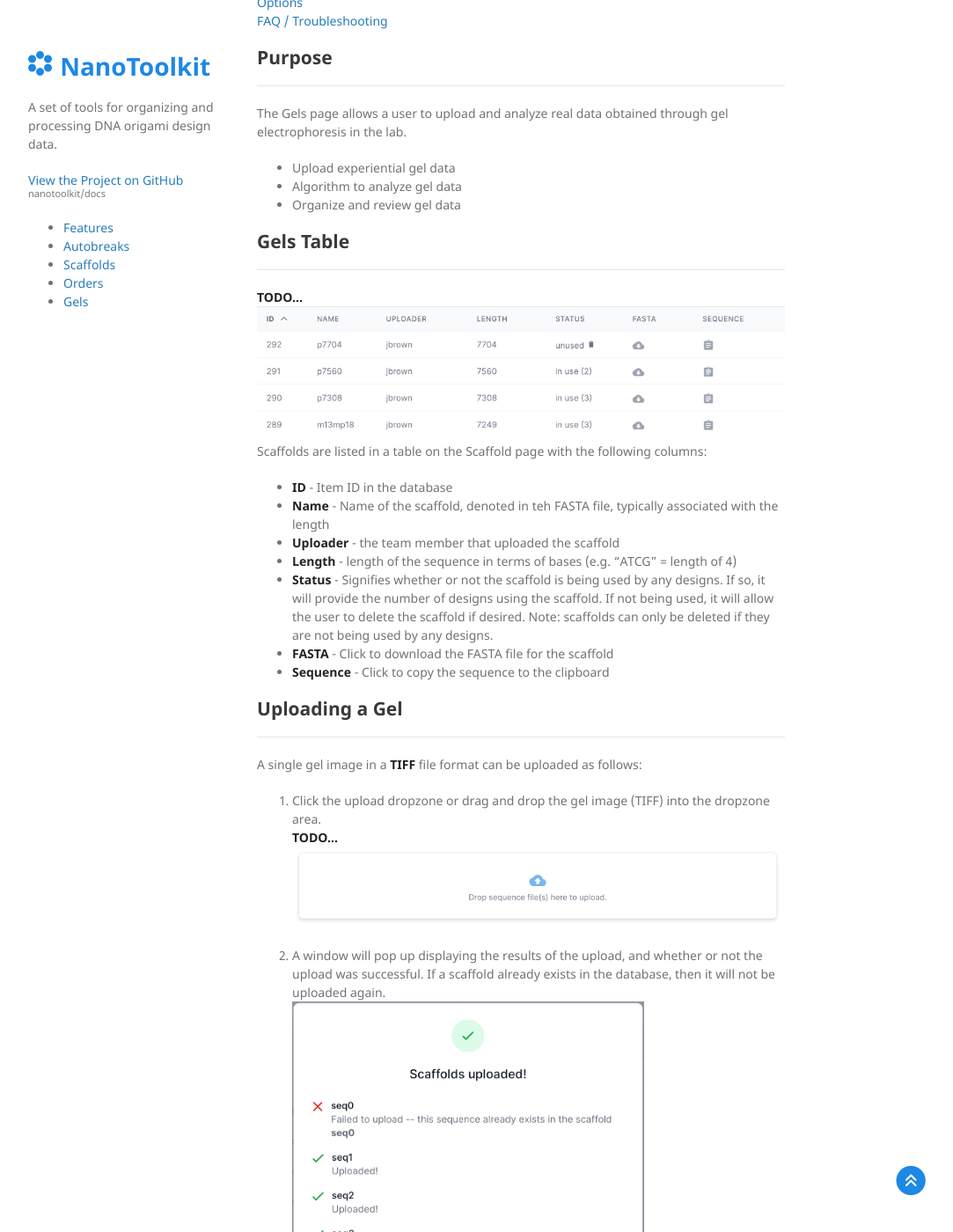
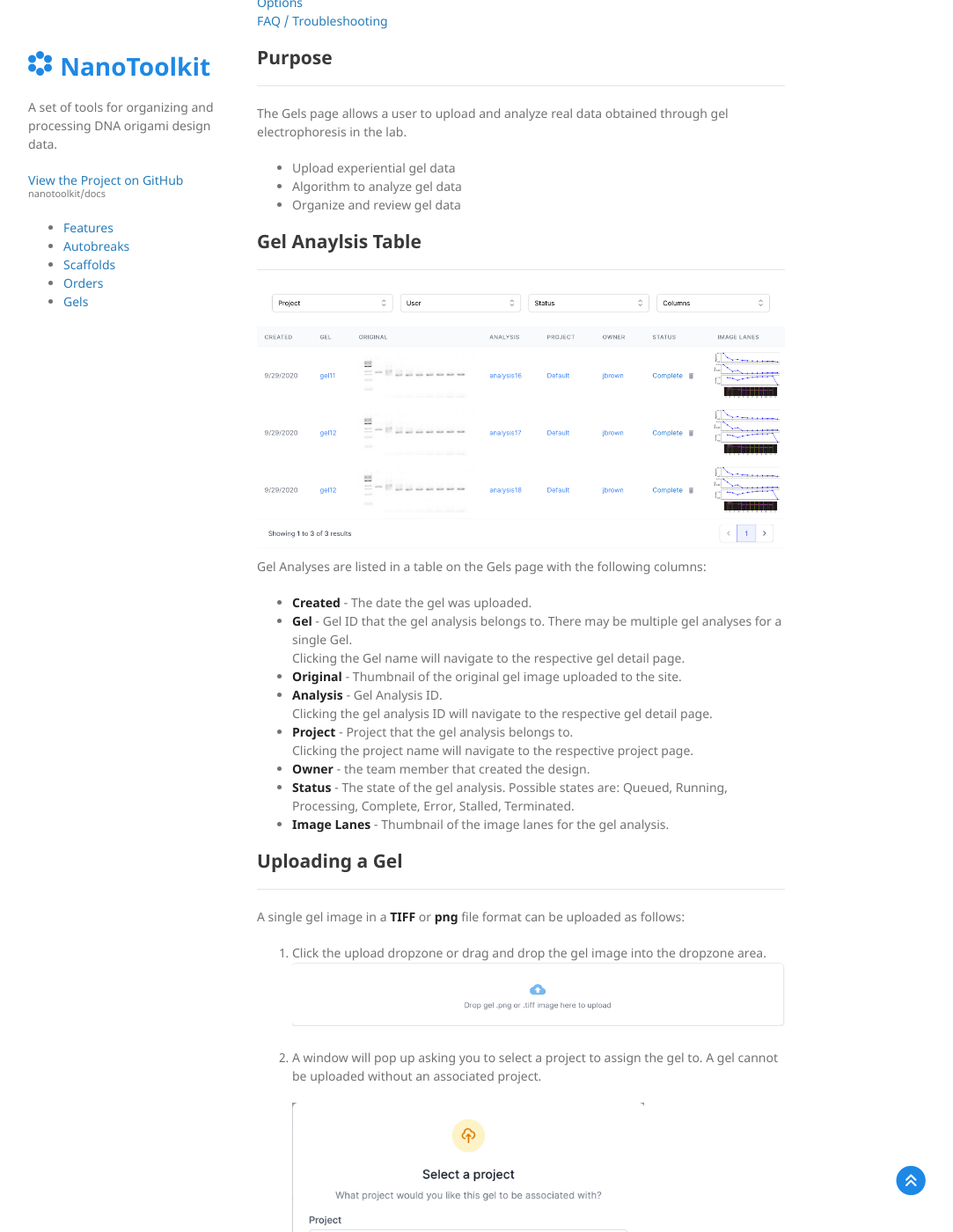
Before and after one commit to nanotoolkit/docs, a Jekyll site: the page built from pages/gels.md, in a window 1280 px wide and 1400 px high, scrolled down 203 px. Shown: the whole window at 88% size, without its empty margins (178-1261 px from the left). Built offline with Jekyll 4.4.1, drawn with Linux system fonts in a browser that asks for light colours; our own code applies the rules of GitHub Pages for plain Markdown files; some of the changed text lies outside the part shown.

Commit message:
Update gels

```diff
--- a/pages/gels.md
+++ b/pages/gels.md
@@ -1,7 +1,7 @@
 # Gels [TODO]
 
 [Purpose](#purpose)
-[Gels Table](#gels-table)
+[Gel Analysis Table](#gel-anaylsis-table)
 [Uploading a Gel](#uploading-a-gel)
 [Gel Analysis](#gel-analysis)
 [Options](#options)
@@ -17,36 +17,39 @@ gel electrophoresis in the lab.
 * Organize and review gel data
 
 
-## Gels Table
+## Gel Anaylsis Table
 ---
+![](../assets/img/gels-table.png)
+<br>
+Gel Analyses are listed in a table on the Gels page with the following columns:
 
-<span style="color: red;">**TODO...**</span>
-![](../assets/img/scaffold-table.png)
-<br>
-Scaffolds are listed in a table on the Scaffold page with the following columns:
-
-* **ID** - Item ID in the database
-* **Name** - Name of the scaffold, denoted in teh FASTA file, typically associated with the length
-* **Uploader** - the team member that uploaded the scaffold
-* **Length** - length of the sequence in terms of bases (e.g. "ATCG" = length of 4)
-* **Status** - Signifies whether or not the scaffold is being used by any designs. If so, it will provide
-  the number of designs using the scaffold. If not being used, it will allow the user to delete the scaffold
-  if desired. Note: scaffolds can only be deleted if they are not being used by any designs.
-* **FASTA** - Click to download the FASTA file for the scaffold
-* **Sequence** - Click to copy the sequence to the clipboard
+* **Created** - The date the gel was uploaded.
+* **Gel** - Gel ID that the gel analysis belongs to. There may be multiple gel analyses for a single Gel.
+Clicking the Gel name will navigate to the respective gel detail page.
+* **Original** - Thumbnail of the original gel image uploaded to the site.
+* **Analysis** - Gel Analysis ID.
+  Clicking the gel analysis ID will navigate to the respective gel detail page.
+* **Project** - Project that the gel analysis belongs to.
+  Clicking the project name will navigate to the respective project page.
+* **Owner** - the team member that created the design.
+* **Status** - The state of the gel analysis.
+Possible states are: Queued, Running, Processing, Complete, Error, Stalled, Terminated.
+* **Image Lanes** - Thumbnail of the image lanes for the gel analysis.
 
 ## Uploading a Gel
 ---
-A single gel image in a **TIFF** file format can be uploaded as follows:
+A single gel image in a **TIFF** or **png** file format can be uploaded as follows:
 
-1. Click the upload dropzone or drag and drop the gel image (TIFF) into the dropzone area.
-<span style="color: red;">**TODO...**</span>
-   ![](../assets/img/scaffold-dropzone.png)
+1. Click the upload dropzone or drag and drop the gel image into the dropzone area.
+   ![](../assets/img/gels-dropzone-with-tiff.png)
 
-2. A window will pop up displaying the results of the upload, and whether or not
-   the upload was successful. If a scaffold already exists in the database, then it will not be uploaded
-   again.
-   <img src="../assets/img/scaffold-upload-confirmation-alt.png" alt="drawing" width="400"/>
+2. A window will pop up asking you to select a project to assign the gel to. A gel cannot be uploaded without
+an associated project.
+
+   <img src="../assets/img/gels-upload-dialog-select-project-1.png" alt="drawing" width="400"/>
+3. The gel will take several seconds to analyze, after which a confirmation dialog will pop up if the gel upload was successful.
+
+    <img src="../assets/img/gels-upload-dialog-confirmation.png" alt="drawing" width="300"/>
 
 
 ## Gel Analysis
```
